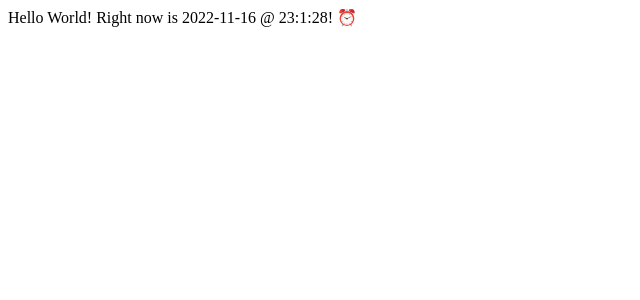
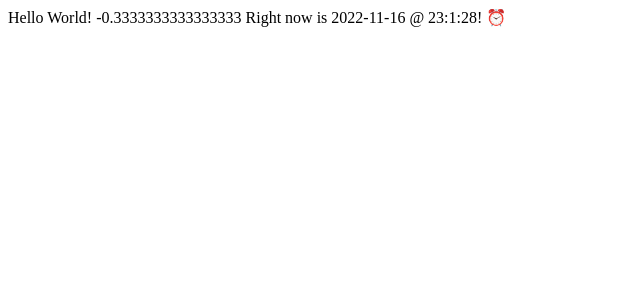
Before and after one commit to codingoutloud/my-first-react-static-web-app, a React (Create React App) app: page / in a window 1280 px wide. Shown: the top 300 px of the page, without its empty margins (0-640 px from the left). Built offline with nearby package versions, Linux system fonts and the light colour scheme; the HTML template or start-up script is replaced by a standard one.

Commit message:
one in 4

```diff
--- a/src/App.js
+++ b/src/App.js
@@ -4,10 +4,10 @@ function App() {
   const clock = '⏰';
   var date = new Date();
 
-  var x = 1 / (date.getSeconds() % 4 - 3); // on time in 4 will cause divide by zero error
+  var x = 1 / ((date.getSeconds() % 4) - 3); // on time in 4 will cause divide by zero error
 
   // blind spot for internationalization - can we detect in a Playwright test that uses different browser settings?
-  return <div>Hello World! Right now is {date.getFullYear()}-{date.getMonth()+1}-{date.getDate()} @ {date.getHours()}:{date.getMinutes()}:{date.getSeconds()}! {clock}</div>;
+  return <div>Hello World! {x} Right now is {date.getFullYear()}-{date.getMonth()+1}-{date.getDate()} @ {date.getHours()}:{date.getMinutes()}:{date.getSeconds()}! {clock}</div>;
 }
 
 export default App;
```
